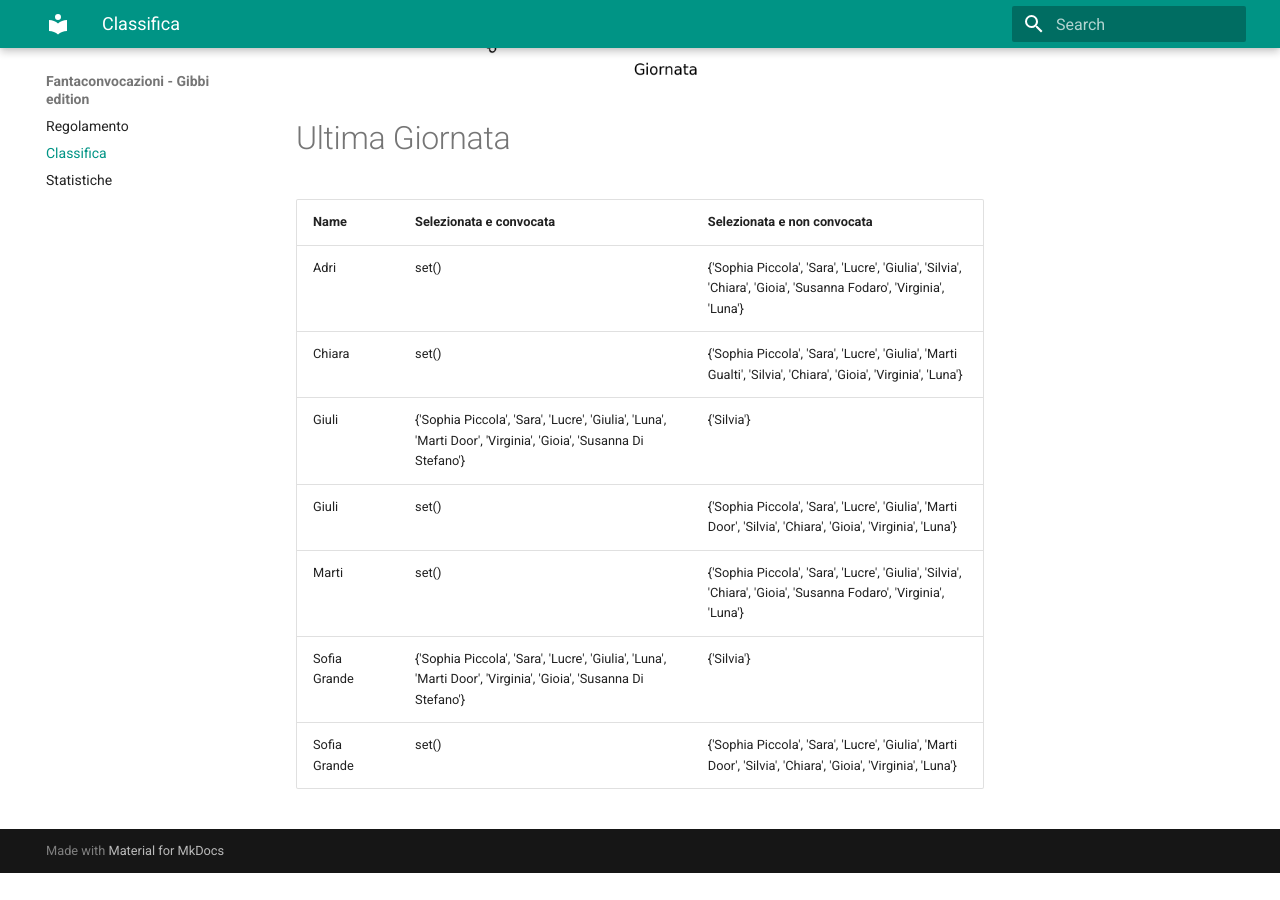
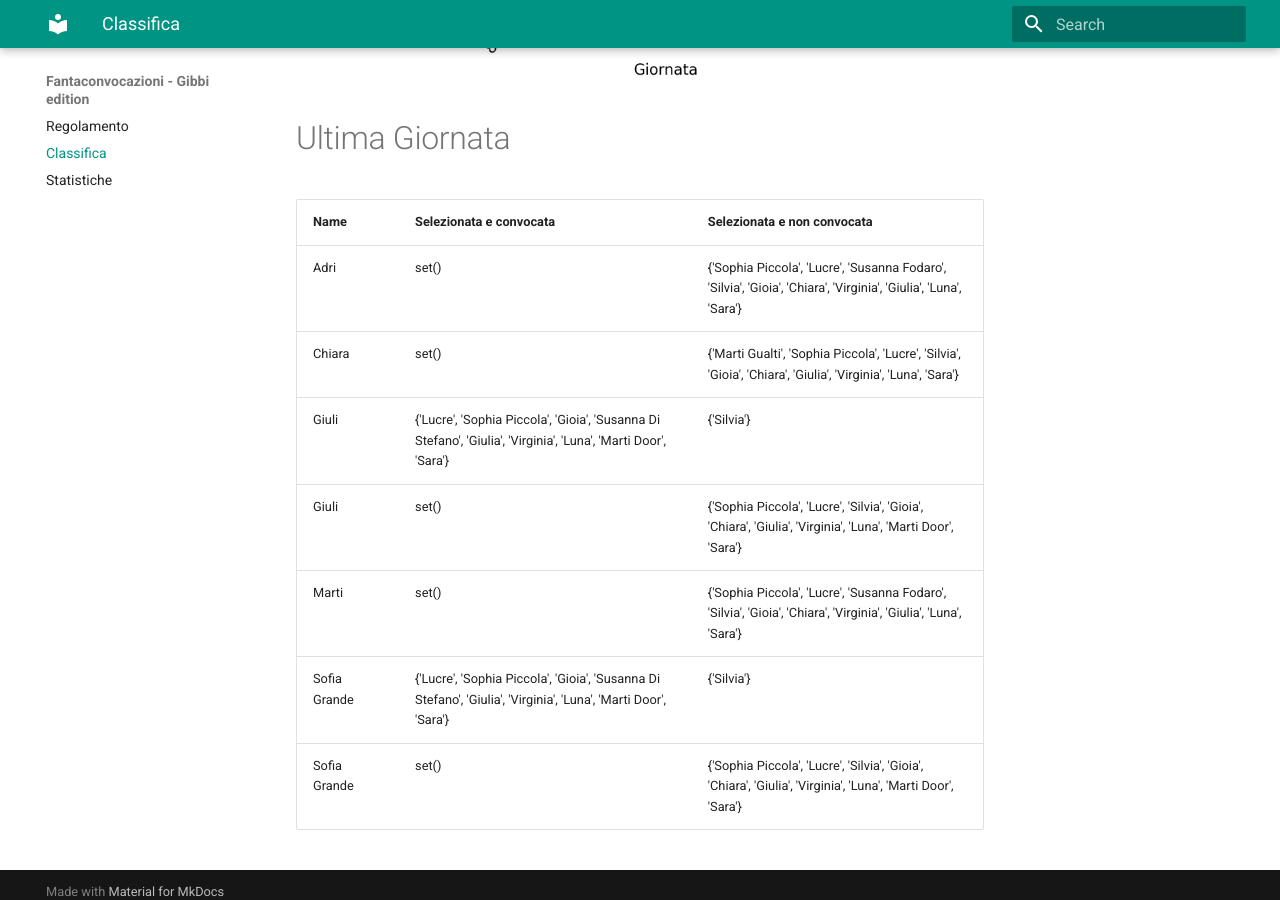
Before and after one commit to martinig94/fantagibbi, an MkDocs documentation site: the page built from docs/Classifica.md, in a window 1280 px wide and 900 px high, scrolled down 1030 px. Built offline with MkDocs 1.6.1 and Material for MkDocs 9.7.7, drawn with Linux system fonts in a browser that asks for light colours; before the commit the page ends 1903 px from its top, so only the background shows below that.

Commit message:
Auto-update from main.py

```diff
--- a/docs/Classifica.md
+++ b/docs/Classifica.md
@@ -18,11 +18,11 @@
 <!-- START_TABLE CORRECT -->
 | Name         | Selezionata e convocata                                                                                        | Selezionata e non convocata                                                                                      |
 |:-------------|:---------------------------------------------------------------------------------------------------------------|:-----------------------------------------------------------------------------------------------------------------|
-| Adri         | set()                                                                                                          | {'Sophia Piccola', 'Sara', 'Lucre', 'Giulia', 'Silvia', 'Chiara', 'Gioia', 'Susanna Fodaro', 'Virginia', 'Luna'} |
-| Chiara       | set()                                                                                                          | {'Sophia Piccola', 'Sara', 'Lucre', 'Giulia', 'Marti Gualti', 'Silvia', 'Chiara', 'Gioia', 'Virginia', 'Luna'}   |
-| Giuli        | {'Sophia Piccola', 'Sara', 'Lucre', 'Giulia', 'Luna', 'Marti Door', 'Virginia', 'Gioia', 'Susanna Di Stefano'} | {'Silvia'}                                                                                                       |
-| Giuli        | set()                                                                                                          | {'Sophia Piccola', 'Sara', 'Lucre', 'Giulia', 'Marti Door', 'Silvia', 'Chiara', 'Gioia', 'Virginia', 'Luna'}     |
-| Marti        | set()                                                                                                          | {'Sophia Piccola', 'Sara', 'Lucre', 'Giulia', 'Silvia', 'Chiara', 'Gioia', 'Susanna Fodaro', 'Virginia', 'Luna'} |
-| Sofia Grande | {'Sophia Piccola', 'Sara', 'Lucre', 'Giulia', 'Luna', 'Marti Door', 'Virginia', 'Gioia', 'Susanna Di Stefano'} | {'Silvia'}                                                                                                       |
-| Sofia Grande | set()                                                                                                          | {'Sophia Piccola', 'Sara', 'Lucre', 'Giulia', 'Marti Door', 'Silvia', 'Chiara', 'Gioia', 'Virginia', 'Luna'}     |
+| Adri         | set()                                                                                                          | {'Sophia Piccola', 'Lucre', 'Susanna Fodaro', 'Silvia', 'Gioia', 'Chiara', 'Virginia', 'Giulia', 'Luna', 'Sara'} |
+| Chiara       | set()                                                                                                          | {'Marti Gualti', 'Sophia Piccola', 'Lucre', 'Silvia', 'Gioia', 'Chiara', 'Giulia', 'Virginia', 'Luna', 'Sara'}   |
+| Giuli        | {'Lucre', 'Sophia Piccola', 'Gioia', 'Susanna Di Stefano', 'Giulia', 'Virginia', 'Luna', 'Marti Door', 'Sara'} | {'Silvia'}                                                                                                       |
+| Giuli        | set()                                                                                                          | {'Sophia Piccola', 'Lucre', 'Silvia', 'Gioia', 'Chiara', 'Giulia', 'Virginia', 'Luna', 'Marti Door', 'Sara'}     |
+| Marti        | set()                                                                                                          | {'Sophia Piccola', 'Lucre', 'Susanna Fodaro', 'Silvia', 'Gioia', 'Chiara', 'Virginia', 'Giulia', 'Luna', 'Sara'} |
+| Sofia Grande | {'Lucre', 'Sophia Piccola', 'Gioia', 'Susanna Di Stefano', 'Giulia', 'Virginia', 'Luna', 'Marti Door', 'Sara'} | {'Silvia'}                                                                                                       |
+| Sofia Grande | set()                                                                                                          | {'Sophia Piccola', 'Lucre', 'Silvia', 'Gioia', 'Chiara', 'Giulia', 'Virginia', 'Luna', 'Marti Door', 'Sara'}     |
 <!-- END_TABLE CORRECT -->
```
